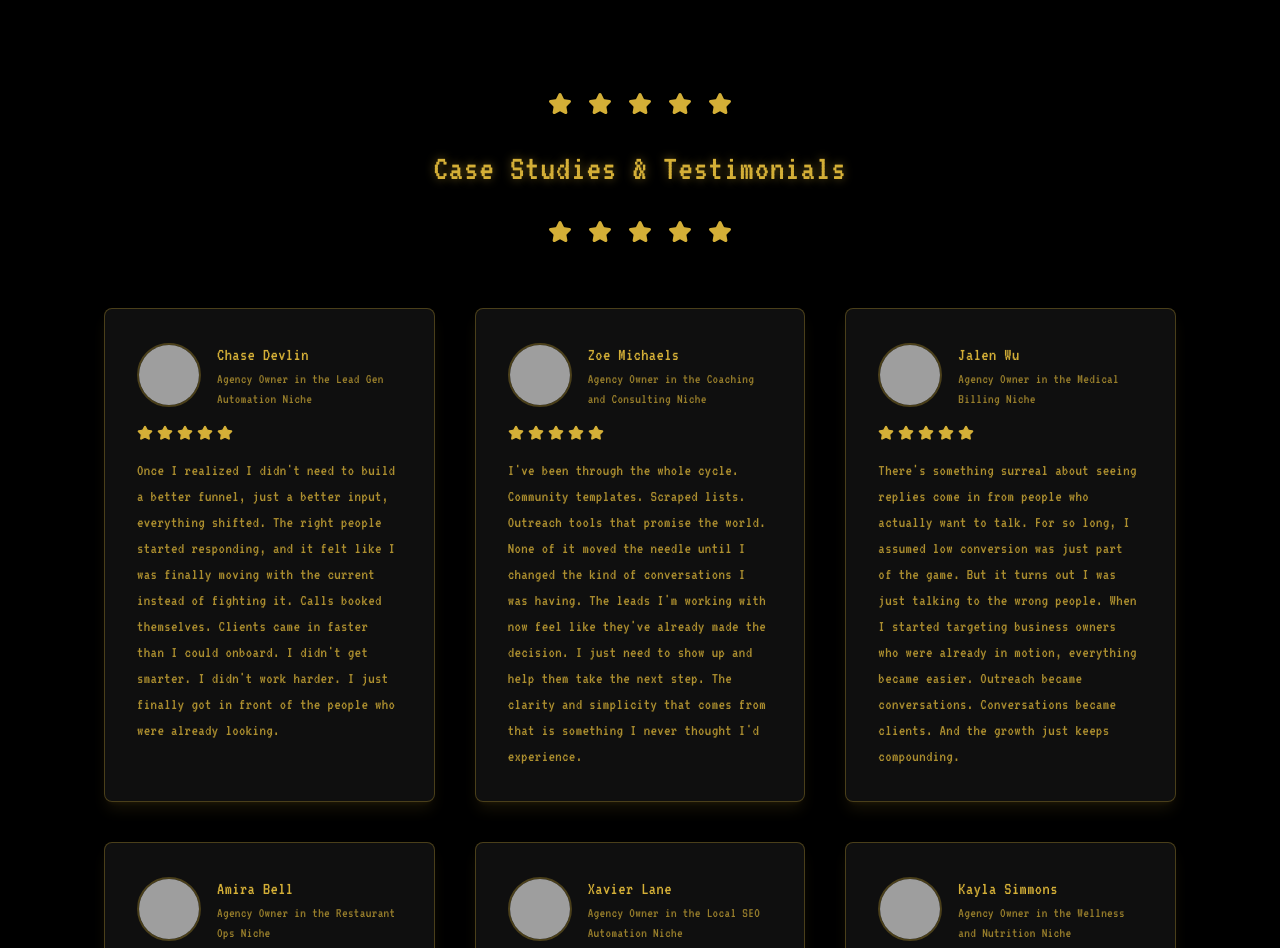
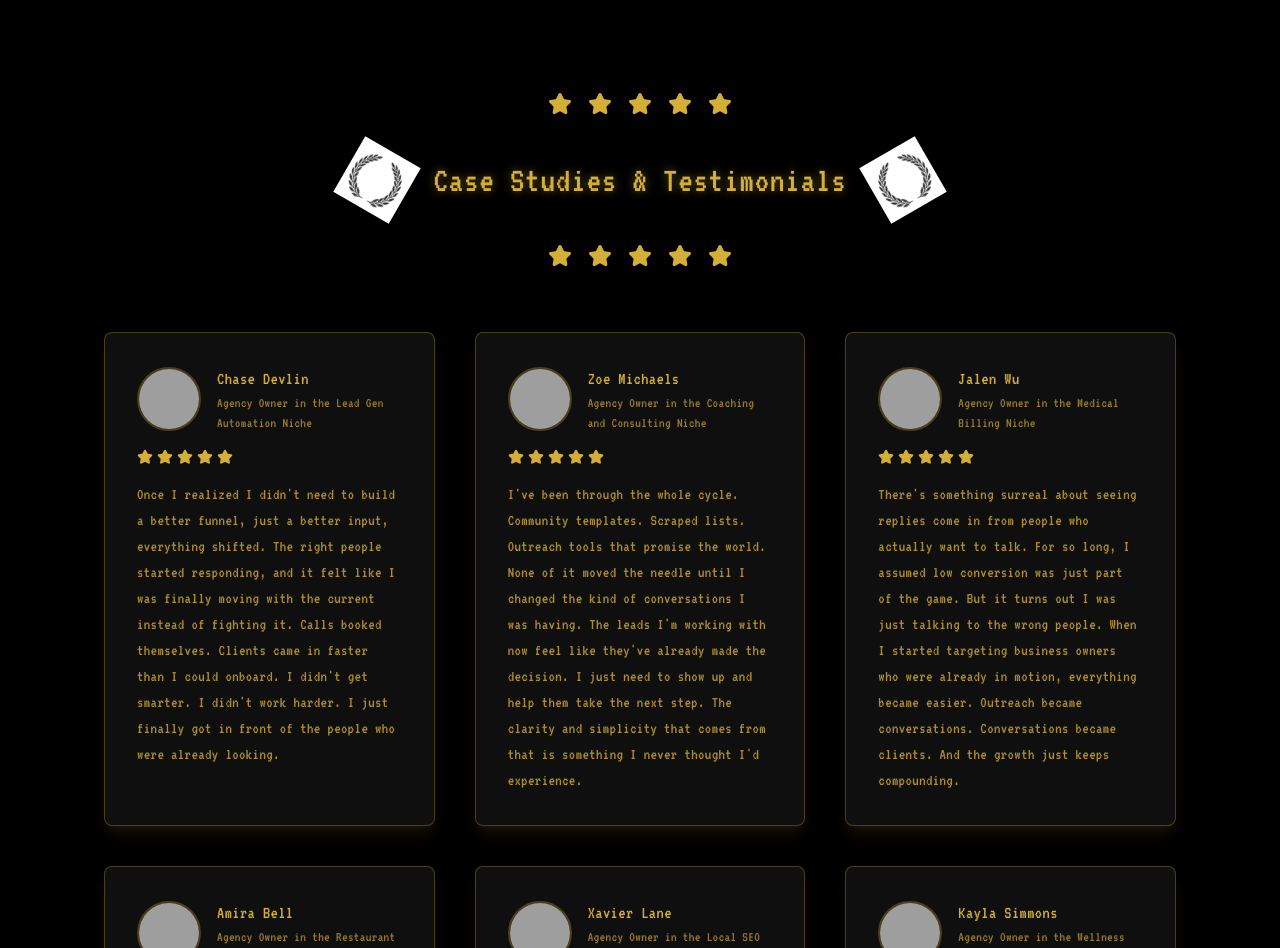
Before and after one commit to kixiktech/kixik-data, a React (Vite) app: page / in a window 1280 px wide. Shown: the part 4480-5428 px from the top of the page. Built offline with nearby package versions, Linux system fonts and the light colour scheme; grey boxes are pictures that could not be loaded.

Commit message:
Add floral icons to text
Add floral icons to the left and right of the text, with the correct curvature.

```diff
--- a/src/components/TestimonialsSection.tsx
+++ b/src/components/TestimonialsSection.tsx
@@ -199,9 +199,25 @@ const TestimonialsSection: React.FC = () => {
         ))}
       </div>
 
-      <h2 className="text-3xl md:text-4xl terminal-text gold-glow text-center mb-8">
-        Case Studies & Testimonials
-      </h2>
+      <div className="flex justify-center items-center gap-6 mb-8">
+        {/* Left Wreath */}
+        <img
+          src="/lovable-uploads/29f6f10c-d837-49b6-9b65-6345c06a444e.png"
+          alt="Decorative left wreath"
+          className="h-16 w-16 transform rotate-[30deg]"
+        />
+
+        <h2 className="text-3xl md:text-4xl terminal-text gold-glow text-center">
+          Case Studies & Testimonials
+        </h2>
+
+        {/* Right Wreath */}
+        <img
+          src="/lovable-uploads/29f6f10c-d837-49b6-9b65-6345c06a444e.png"
+          alt="Decorative right wreath"
+          className="h-16 w-16 transform rotate-[-30deg] scale-x-[-1]"
+        />
+      </div>
 
       {/* Stars below the heading */}
       <div className="flex justify-center items-center gap-4 mb-16">
```
Also changed, not shown: public/lovable-uploads/29f6f10c-d837-49b6-9b65-6345c06a444e.png (added).
